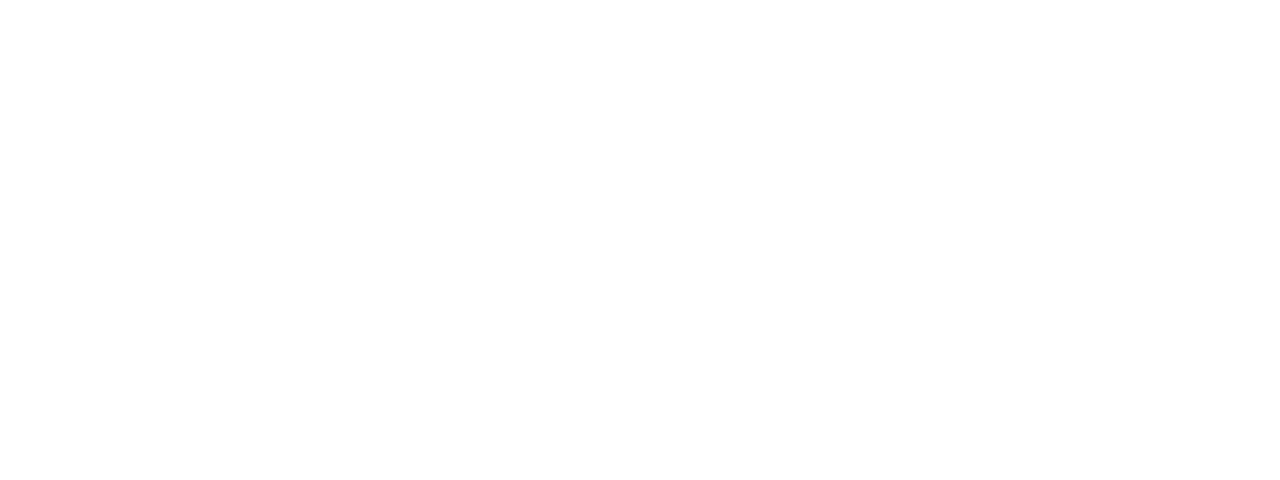
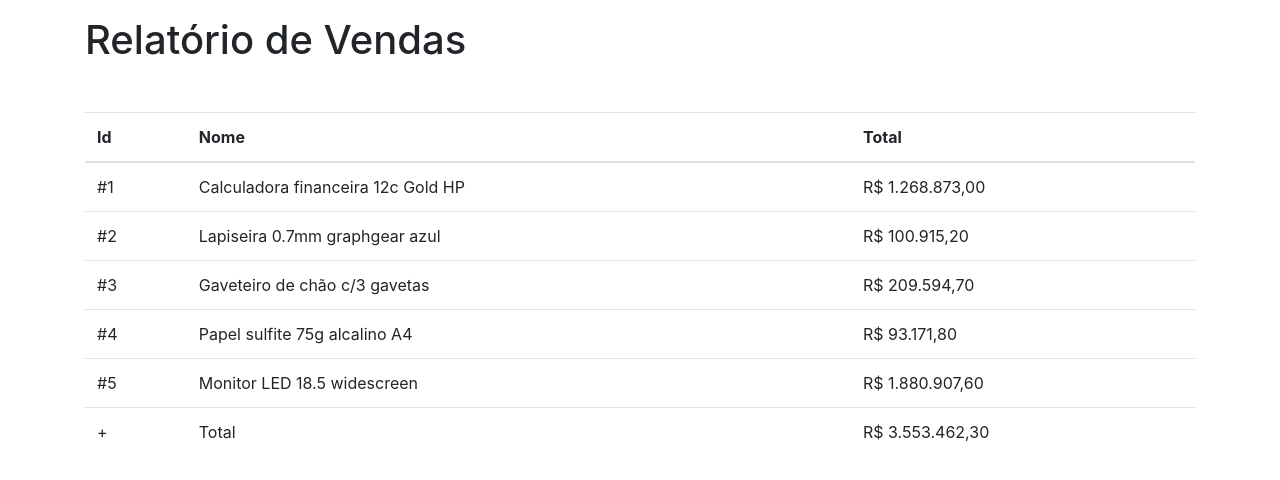
Before and after one commit to jhoni-costa/exercicios_vue_js, a website: page sales/index.html in a window 1280 px wide. Drawn offline with Linux system fonts and the light colour scheme.

Commit message:
Exercicio Sumário de Vendas

```diff
--- a/sales/index.html
+++ b/sales/index.html
@@ -9,9 +9,105 @@
 </head>
 
 <body>
+    <div id="app">
+        <div class="container">
+            <h1 class="mt-3">{{ title }}</h1>
+            <table class="mt-5 table" v-if="salesByProduct">
+                <thead>
+                    <tr>
+                        <th>Id</th>
+                        <th>Nome</th>
+                        <th>Total</th>
+                    </tr>
+                </thead>
+                <tbody>
+                    <tr v-for="(sale, index) in salesByProduct">
+                        <td>#{{ index + 1 }}</td>
+                        <td>{{ sale.name }}</td>
+                        <td v-money="'R$'">{{ sale.value }}</td>
+                    </tr>
+                </tbody>
+                <tfoot>
+                    <tr>
+                        <td>+</td>
+                        <td>Total</td>
+                        <td v-money="'R$'">{{ calculateTotal(salesByProduct)}}</td>
+                    </tr>
+                </tfoot>
+            </table>
+            <!-- <table class="mt-5 table">
+                <thead>
+                    <tr>
+                        <th>ID</th>
+                        <th>Nome</th>
+                        <th>Preço</th>
+                        <th>Qtde</th>
+                        <th>Data</th>
+                    </tr>
+                </thead>
+                <tbody>
+                    <tr v-for="sale in sales">
+                        <td>{{sale.id}}</td>
+                        <td>{{sale.name}}</td>
+                        <td v-money="'R$'">{{sale.price}}</td>
+                        <td>{{sale.qtde}}</td>
+                        <td>{{sale.date}}</td>
+                    </tr>
+                </tbody>
+            </table> -->
+        </div>
+    </div>
+    <script>
+        Vue.directive('money', {
+            inserted(el, binding) {
+                const amount = parseFloat(el.innerHTML).toFixed(2)
+                    .replace('.', ',')
+                    .replace(/(\d)(?=(\d{3})+\,)/g, '$1.')
+                el.innerHTML = `${binding.value} ${amount}`
 
-    <script>
-        // ...
+
+            }
+        })
+
+        new Vue({
+            el: "#app",
+            data: {
+                title: 'Relatório de Vendas',
+                sales: null
+            },
+            methods: {
+                getSales() {
+                    fetch('/data/sales.json')
+                        .then(resp => resp.json())
+                        .then(data => this.sales = data)
+                },
+                calculateTotal(sales) {
+                    if (!sales) return 0
+                    return sales.reduce((total, sale) => total + sale.value, 0)
+                }
+            },
+            computed: {
+                salesByProduct() {
+                    if (!this.sales) return null
+                    const salesByProduct = this.sales.reduce((grouped, sale) => {
+                        if (!grouped.hasOwnProperty(sale.name)) {
+                            grouped[sale.name] = {
+                                name: sale.name,
+                                value: sale.price * sale.qtde
+                            }
+                            return grouped
+                        }
+                        grouped[sale.name].value += sale.price * sale.qtde
+                        return grouped
+                    }, {})
+
+                    return Object.values(salesByProduct)
+                }
+            },
+            mounted() {
+                this.getSales()
+            }
+        })
     </script>
 </body>
 
```
